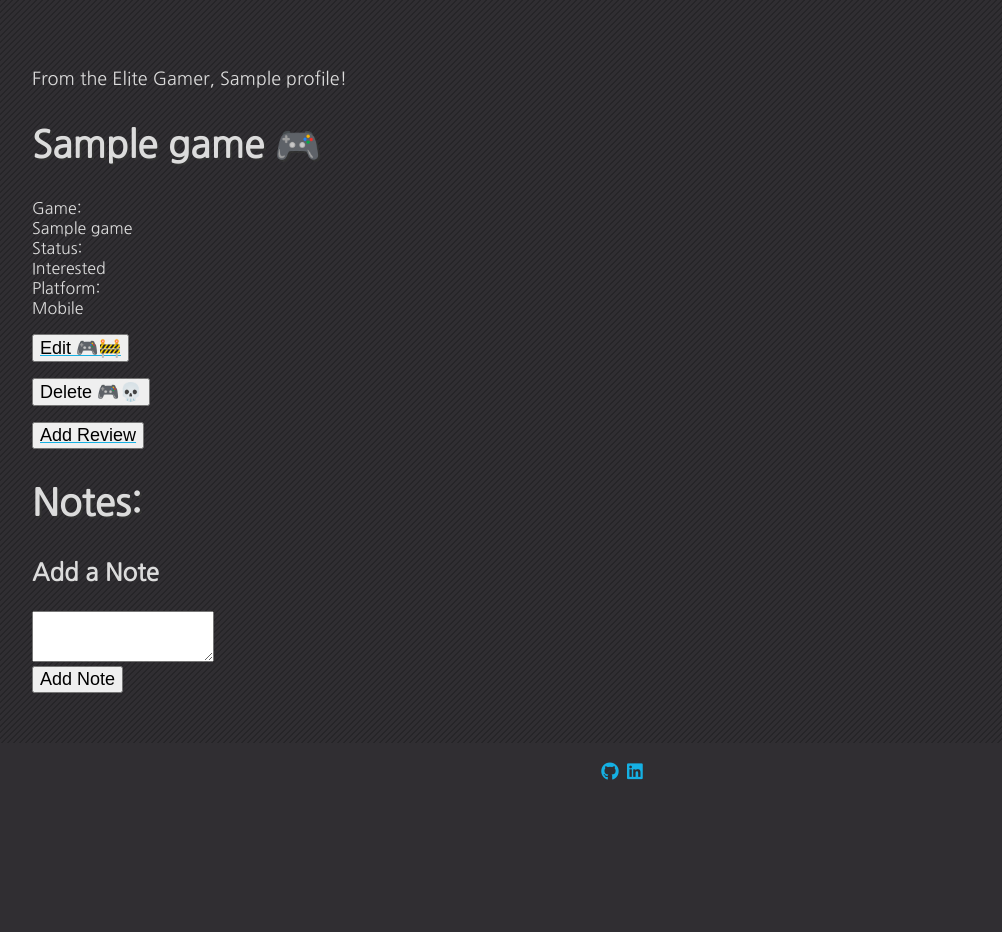
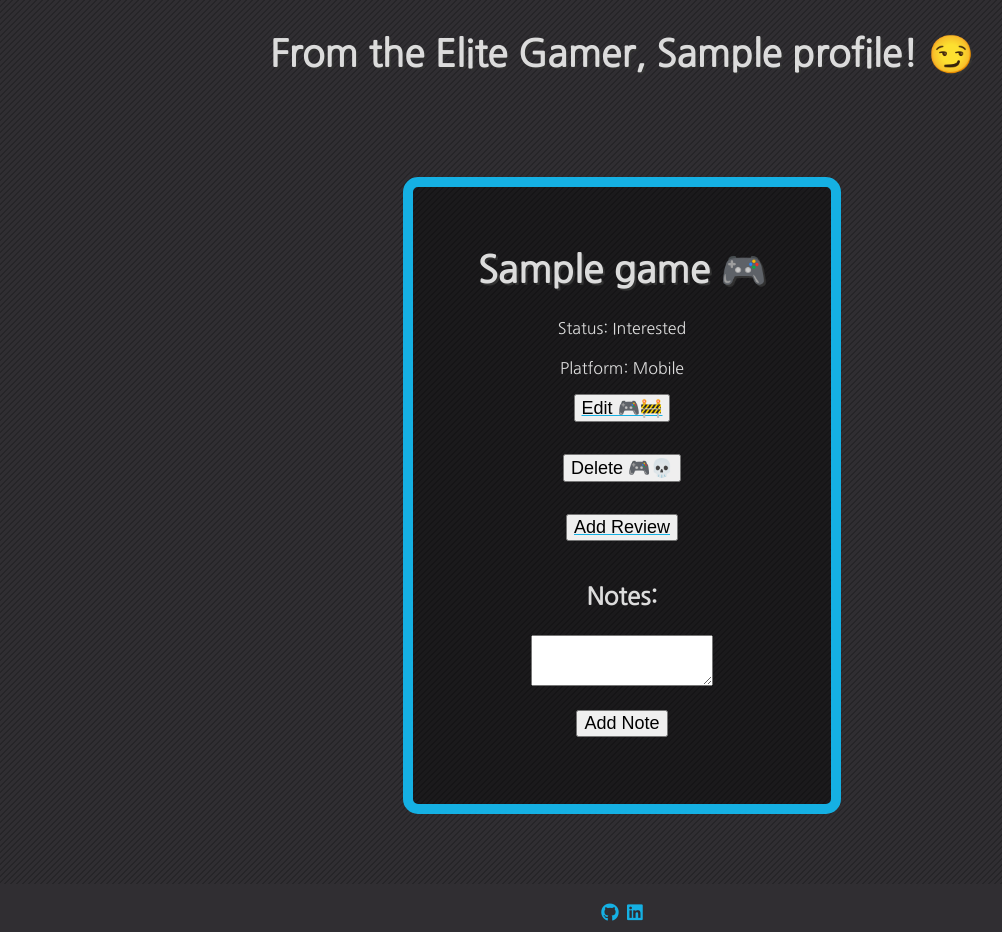
Before and after one commit to BriannaRocha/QuestCentral, a Node server app: page /games/600000000000000000000001 in a window 1280 px wide. Shown: the part 77-1009 px from the top of the page, without its empty margins (18-1020 px from the left). Before the commit the page ends 857 px from the top, so only its background shows below. Run offline with Node 20, Linux system fonts and the light colour scheme; a user stored in the database is signed in; tables that the repository leaves empty hold one stand-in row (values such as "Sample post"); some libraries are stand-ins or nearby versions.

Commit message:
add more styling and fix bugs

```diff
--- a/public/stylesheets/style.css
+++ b/public/stylesheets/style.css
@@ -197,6 +197,15 @@ table td {
   background-color: white;
 }
 
+.card {
+  background-color: rgba(114, 113, 113, 0.282);
+  border: 7px solid #15b0e3;
+  box-shadow: #000000 0px 5px 15px;
+  border-radius: 20px;
+  color: #dcdcdc;
+  padding: 15px;
+}
+
 footer {
   font-size: 30px;
   display: flex;
--- a/routes/games.js
+++ b/routes/games.js
@@ -23,7 +23,7 @@ router.post('/:gameId/notes', isLoggedIn, gamesCtrl.addNote)
 // POST localhost:3000/games/:gameId/notes
 router.get('/:gameId/notes/:noteId/edit', isLoggedIn, gamesCtrl.editNote)
 // PUT localhost:3000/games/:gameId/notes/:noteId
-router.put('/:gameId/ntoes/:noteId', isLoggedIn, gamesCtrl.updateNote)
+router.put('/:gameId/notes/:noteId', isLoggedIn, gamesCtrl.updateNote)
 // DELETE localhost:3000/games/:gameId/notes/:noteId
 router.delete('/:gameId/notes/:noteId', isLoggedIn, gamesCtrl.deleteNote)
 
--- a/views/games/show.ejs
+++ b/views/games/show.ejs
@@ -1,15 +1,13 @@
 <%- include('../partials/html-head') %>
 <%- include('../partials/nav') %>
 
-<section>
-	<p>From the Elite Gamer, <%= game.owner.name %>!</p>
+<main>
+	<h2>From the Elite Gamer, <%= game.owner.name %>! 😏</h2>
+  <div class="content-box">
     <h1><%= game.name %> 🎮</h1>
-  <div>Game: </div>
-  <div><%= game.name %></div>
-  <div>Status: </div>
-  <div><%= game.status %></div>
-  <div>Platform: </div>
-  <div><%= game.platform %></div>
+    <div>Status: <%= game.status %></div>
+    <br>
+    <div>Platform: <%= game.platform %></div>
     <% if (game.owner.equals(user?.profile._id)) { %>
       <a href="/games/<%= game._id %>/edit">
         <button class="btn">Edit 🎮🚧</button>
@@ -23,7 +21,14 @@
         <button class="btn add-btn">Add Review</button>
       </a>
     <% } %>
-  <h2>Notes:</h2>
+    <h3>Notes:</h3>
+    <% if (game.owner.equals(user?.profile._id)) { %>
+      <form action="/games/<%= game._id %>/notes" method="POST">
+        <textarea name="content" rows="3"></textarea><br>
+        <br>
+        <button type="submit">Add Note</button>
+      </form>
+    <% } %>
     <ul>
       <% game.notes?.forEach(note => { %>
         <li>
@@ -35,19 +40,13 @@
               <button class="btn edit-btn">Edit 📝</button>
             </a>
             <form action="/games/<%= game._id %>/notes/<%= note._id %>?_method=DELETE" method="POST">
-            <button class="btn delete-btn">Delete 🗑️</button>
+              <button class="btn delete-btn">X</button>
             </form>
           <% } %>
         </li>
       <% }) %>
     </ul>
-  <% if (game.owner.equals(user?.profile._id)) { %>
-    <h3>Add a Note</h3>
-    <form action="/games/<%= game._id %>/notes" method="POST">
-      <textarea name="content" rows="3"></textarea><br>
-      <button type="submit">Add Note</button>
-    </form>
-  <% } %>
-</section>
+  </div>
+</main>
 
 <%- include('../partials/footer') %>
```
Also changed, not shown: views/games/edit.ejs (+11 -1 lines), views/games/editNote.ejs (+8 -5 lines), views/games/new.ejs (+9 -1 lines), views/profiles/index.ejs (+8 -1 lines), views/reviews/index.ejs (+8 -7 lines). Lines whose indentation alone changed are shown as unchanged.
